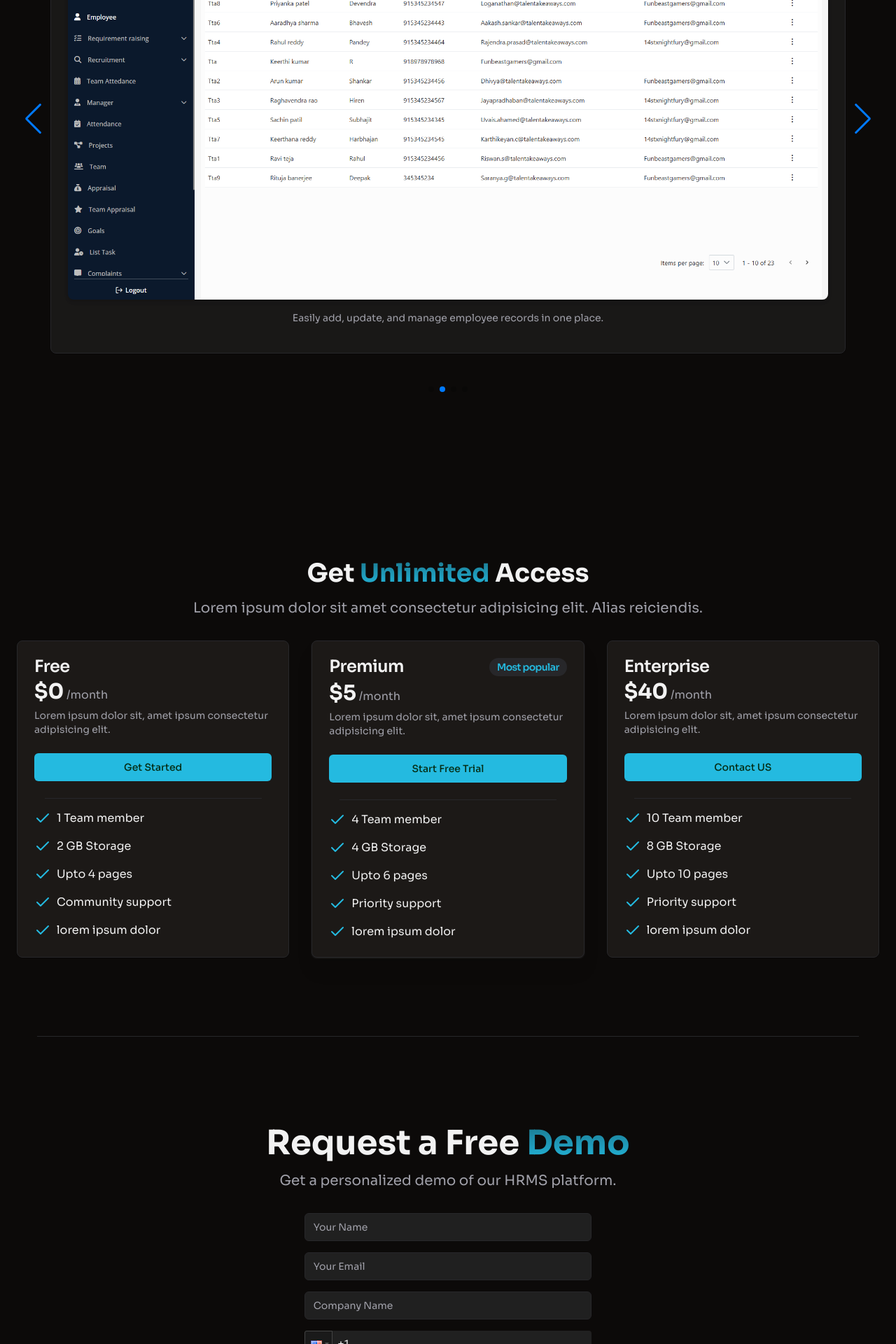
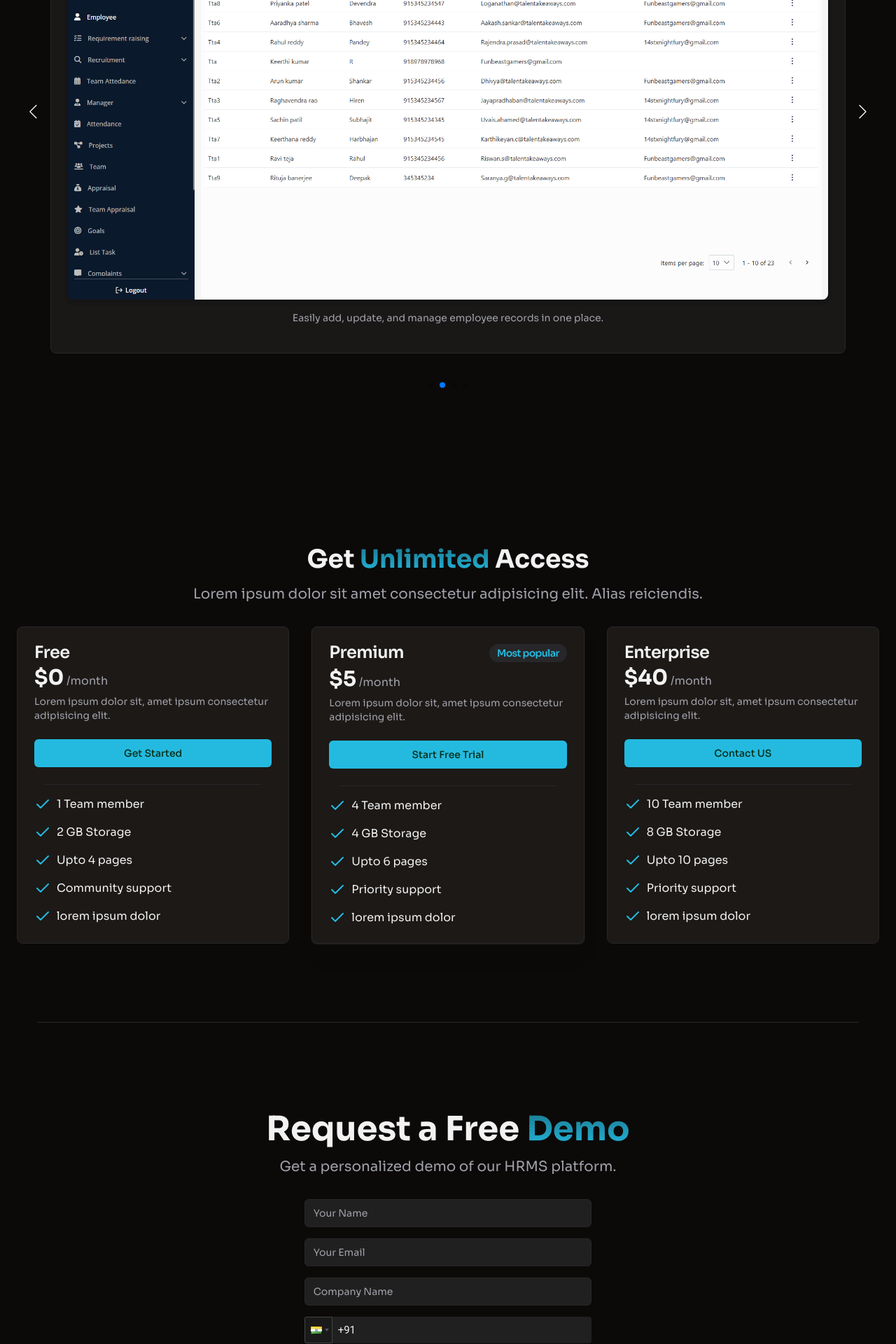
Before and after one commit to Rajendraprasad02/taloraa_landing_page, a React (Vite) app: page / in a window 1280 px wide. Shown: the part 5160-7080 px from the top of the page at 70% size. Built offline with nearby package versions, Linux system fonts and the light colour scheme.

Commit message:
doneeeeee - 1

```diff
--- a/src/components/Footer.tsx
+++ b/src/components/Footer.tsx
@@ -18,7 +18,7 @@ export const Footer = () => {
           >
             <img
               src={theme === "dark" ? logoDark : logoLight}
-              className="w-2/6 md:w-2/12"
+              className="w-2/6 md:w-2/12 lg:w-1/3"
             />
           </a>
         </div>
--- a/src/components/ProductScreenShot.tsx
+++ b/src/components/ProductScreenShot.tsx
@@ -11,6 +11,7 @@ import ss3 from "../assets/productss/3.png";
 import ss4 from "../assets/productss/4.png";
 
 import { Card, CardContent, CardHeader, CardTitle } from "@/components/ui/card";
+import { useState } from "react";
 
 interface ScreenshotProps {
   image: string;
@@ -46,6 +47,8 @@ const screenshots: ScreenshotProps[] = [
 ];
 
 export const ProductScreenshots = () => {
+  const [selectedImage, setSelectedImage] = useState(null);
+
   return (
     <section id="screenshots" className="container py-24 sm:py-28">
       <h2 className="text-3xl md:text-4xl font-bold text-center">
@@ -64,19 +67,21 @@ export const ProductScreenshots = () => {
         autoplay={{ delay: 4000 }}
         pagination={{ clickable: true }}
         navigation
-        className=" mx-auto"
+        className="mx-auto"
       >
         {screenshots.map(({ image, title, description }) => (
-          <SwiperSlide key={title} className="px-12 pb-12">
+          <SwiperSlide key={title} className="md:px-12 md:pb-12">
             <Card className="bg-muted/50">
               <CardHeader>
                 <CardTitle className="text-center">{title}</CardTitle>
               </CardHeader>
               <CardContent className="flex flex-col items-center">
+                {/* Clicking image opens zoom modal */}
                 <img
                   src={image}
                   alt={title}
-                  className="rounded-lg w-full h-auto shadow-md"
+                  className="rounded-lg w-full h-auto shadow-md cursor-pointer"
+                  onClick={() => setSelectedImage(image)}
                 />
                 <p className="text-center text-sm text-muted-foreground my-4">
                   {description}
@@ -86,6 +91,25 @@ export const ProductScreenshots = () => {
           </SwiperSlide>
         ))}
       </Swiper>
+
+      {/* Image Zoom Modal */}
+      {selectedImage && (
+        <div className="fixed inset-0 bg-black bg-opacity-80 flex items-center justify-center z-50">
+          <div className="relative max-w-7xl w-full p-4">
+            <button
+              className="absolute -top-4 right-4 lg:top-1 lg:-right-4 font-base lg:font-bold text-white text-lg cursor-pointer"
+              onClick={() => setSelectedImage(null)}
+            >
+              ✕
+            </button>
+            <img
+              src={selectedImage}
+              alt="Zoomed"
+              className="w-full h-auto rounded-lg shadow-lg"
+            />
+          </div>
+        </div>
+      )}
     </section>
   );
 };
--- a/src/components/RequestDemo.tsx
+++ b/src/components/RequestDemo.tsx
@@ -107,7 +107,7 @@ export const RequestDemo = () => {
           />
 
           <PhoneInput
-            country={"us"}
+            country={"in"}
             value={formData.phoneNumber}
             onChange={handlePhoneChange}
             inputProps={{
--- a/src/index.css
+++ b/src/index.css
@@ -97,3 +97,18 @@ html {
 .dark .react-tel-input .country-list .country:hover {
   background-color: #333 !important; /* Darker hover */
 }
+
+.swiper-button-next,
+.swiper-button-prev {
+  color: white !important;
+  font-size: 20px !important; /* Change size */
+}
+
+.swiper-button-next::after,
+.swiper-button-prev::after {
+  font-size: 20px !important; /* Resize the icon */
+}
+
+.swiper-pagination {
+  bottom: -6px !important; /* Adjust this value to move further */
+}
```
Also changed, not shown: src/assets/productss/1.png.
